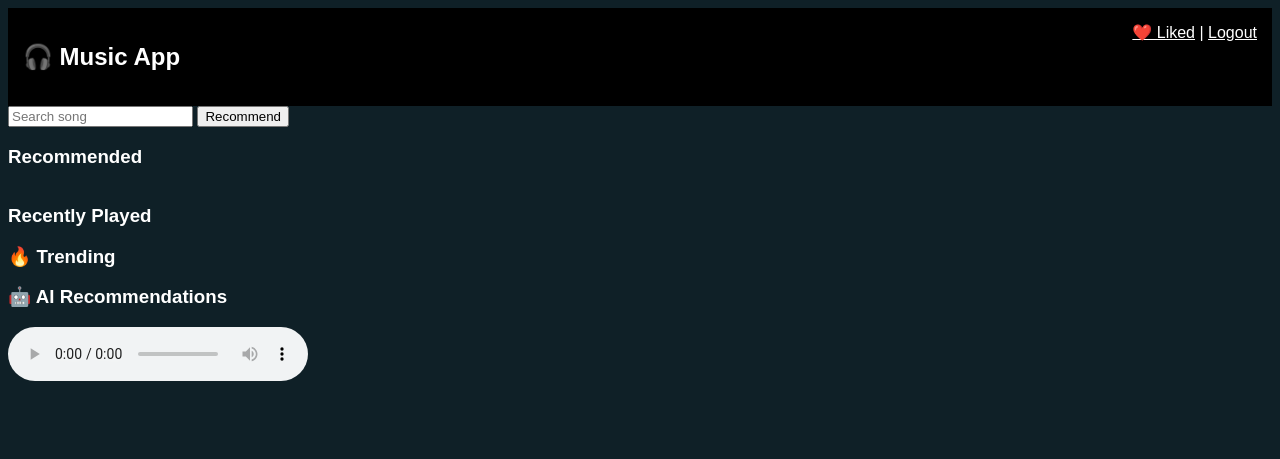
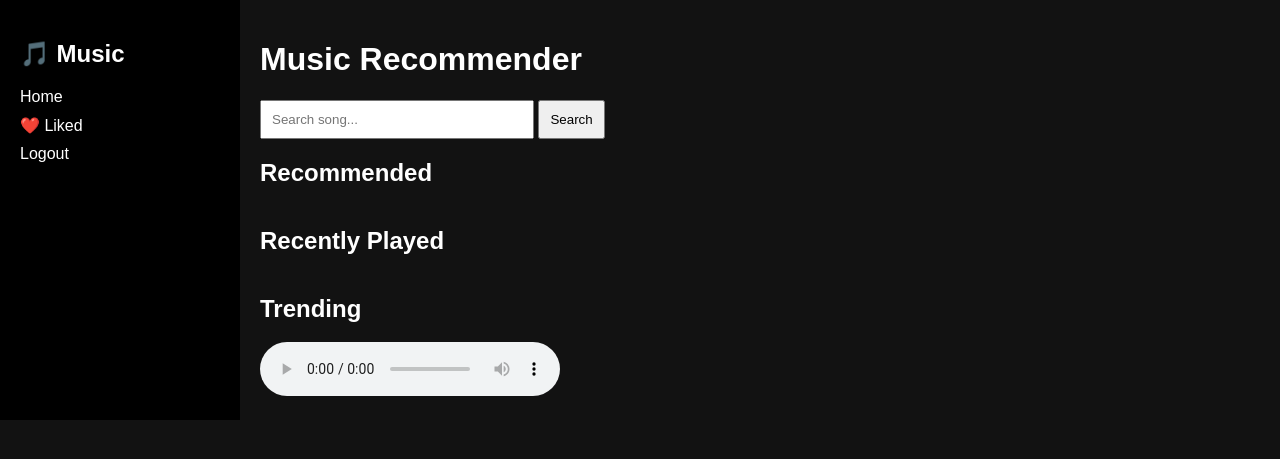
Before and after one commit to Swaliha-jamadar-070/Music-Recommender-System, a Flask app: page / in a window 1280 px wide. Shown: the top 459 px of the page. Run offline with Flask 3, Linux system fonts and the light colour scheme; the visitor is signed in with stand-in values (Sample User, id 1); data that the repository does not hold is empty; some libraries are stand-ins or nearby versions.

Commit message:
Update index.html

```diff
--- a/templates/index.html
+++ b/templates/index.html
@@ -2,93 +2,59 @@
 <html>
 <head>
 <title>Music App</title>
-<style>
-body{background:#0f2027;color:white;font-family:Arial}
-.header{background:black;padding:15px;display:flex;justify-content:space-between}
-.grid{display:flex;gap:20px;flex-wrap:wrap}
-.card{background:#1c1c1c;padding:10px;width:200px;border-radius:10px}
-img{width:100%;height:150px}
-</style>
-
-<script>
-function playSong(name, preview){
-    fetch('/track_play',{
-        method:'POST',
-        headers:{'Content-Type':'application/json'},
-        body:JSON.stringify({song:name})
-    });
-
-    let player = document.getElementById("player");
-
-    if(preview){
-        player.src = preview;
-        player.play();
-    }else{
-        window.open("https://youtube.com/results?search_query="+name);
-    }
-}
-
-function likeSong(name){
-    fetch('/like',{
-        method:'POST',
-        headers:{'Content-Type':'application/json'},
-        body:JSON.stringify({song:name})
-    }).then(()=>alert("Liked!"));
-}
-</script>
+<link rel="stylesheet" href="/static/style.css">
 </head>
 
 <body>
 
-<div class="header">
-<h2>🎧 Music App</h2>
-<div>
-<a href="/liked" style="color:white;">❤️ Liked</a> |
-<a href="/logout" style="color:white;">Logout</a>
-</div>
+<div class="sidebar">
+    <h2>🎵 Music</h2>
+    <a href="/">Home</a>
+    <a href="/liked">❤️ Liked</a>
+    <a href="/logout">Logout</a>
 </div>
 
-<form method="POST">
-<input name="song" placeholder="Search song">
-<button>Recommend</button>
+<div class="main">
+
+<h1>Music Recommender</h1>
+
+<form method="POST" class="search">
+    <input name="song" placeholder="Search song..." required>
+    <button>Search</button>
 </form>
 
-<h3>Recommended</h3>
-<div class="grid">
-{% for s in recommendations %}
+<h2>Recommended</h2>
+<div class="row">
+{% for s in recs %}
 <div class="card">
 <img src="{{s.image}}">
-<p>{{s.name}}</p>
+<h3>{{s.name}}</h3>
 <p>{{s.artist}}</p>
-
-<button onclick="playSong('{{s.name}}','{{s.preview}}')">▶ Play</button>
-<button onclick="likeSong('{{s.name}}')">❤️ Like</button>
+<button onclick="play('{{s.name}}','{{s.preview}}')">▶</button>
+<button onclick="like('{{s.name}}')">❤️</button>
 </div>
 {% endfor %}
 </div>
 
-<h3>Recently Played</h3>
-<ul>
+<h2>Recently Played</h2>
+<div class="row">
 {% for h in history %}
-<li>{{h[0]}} - {{h[1]}}</li>
+<div class="small-card">{{h[0]}} - {{h[1]}}</div>
 {% endfor %}
-</ul>
+</div>
 
-<h3>🔥 Trending</h3>
-<ul>
+<h2>Trending</h2>
+<div class="row">
 {% for t in trending %}
-<li>{{t}}</li>
+<div class="small-card">{{t}}</div>
 {% endfor %}
-</ul>
-
-<h3>🤖 AI Recommendations</h3>
-<ul>
-{% for a in ai_recs %}
-<li>{{a}}</li>
-{% endfor %}
-</ul>
+</div>
 
 <audio id="player" controls></audio>
 
+</div>
+
+<script src="/static/script.js"></script>
+
 </body>
 </html>
```
